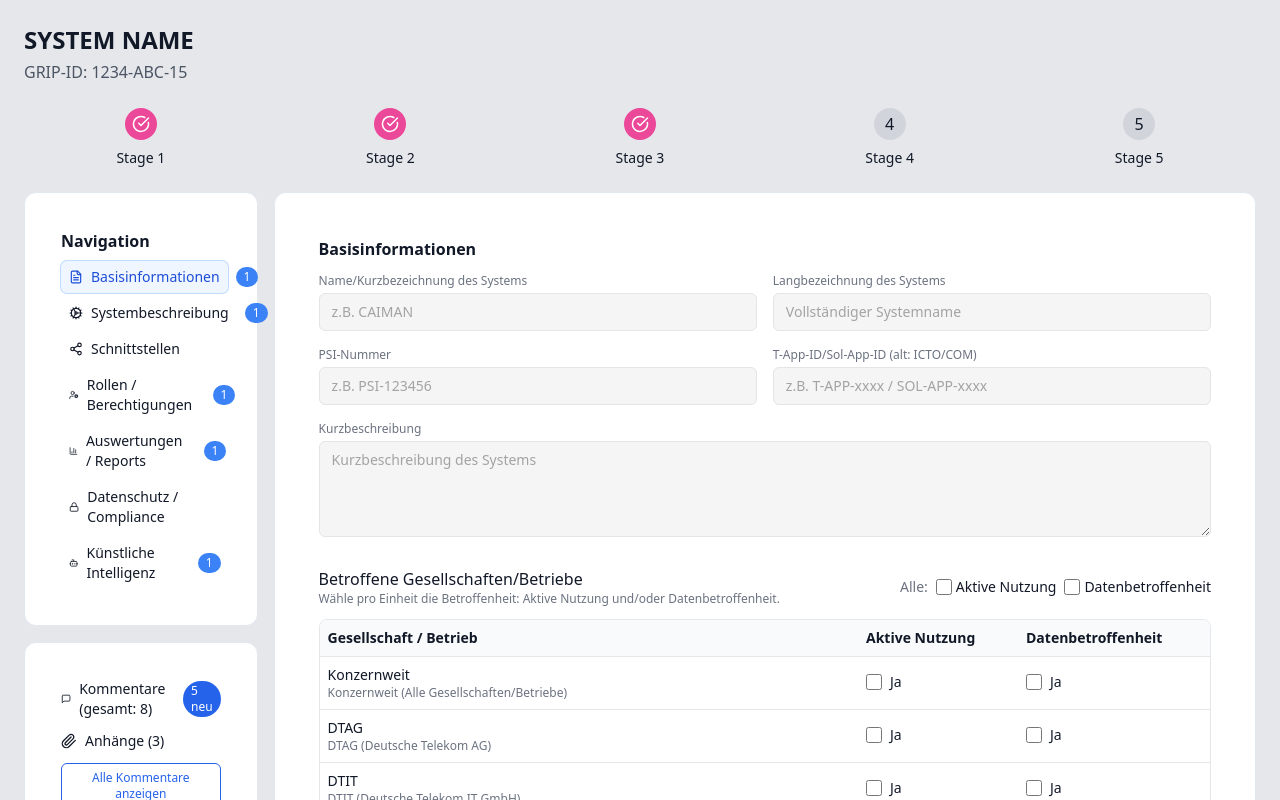
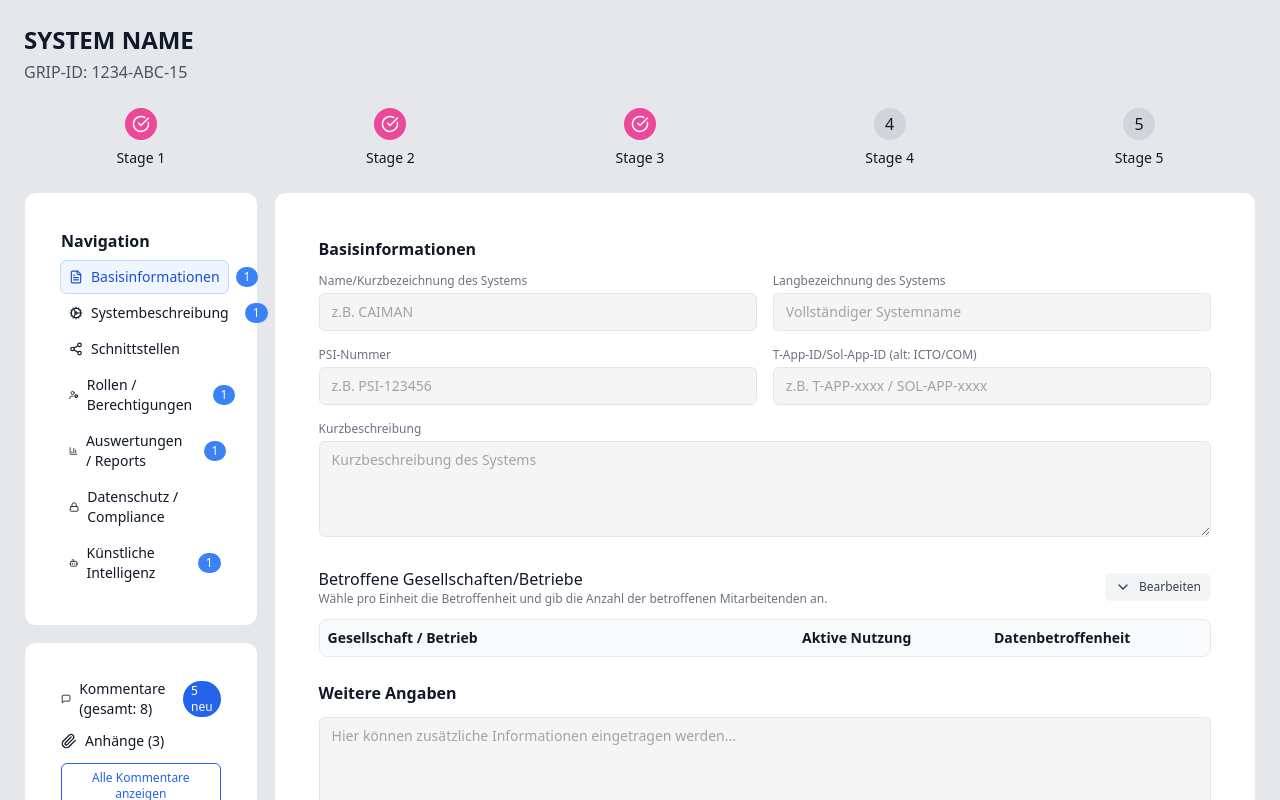
Before and after one commit to Fischimbiss/grid-tool, a React (Vite) app: page / in a window 1280 px wide. Shown: the top 800 px of the page. Built offline with nearby package versions, Linux system fonts and the light colour scheme.

Commit message:
feat: add employee counts and collapsible organization matrix

```diff
--- a/src/App.tsx
+++ b/src/App.tsx
@@ -125,7 +125,12 @@ const ORGS: { code: string; label: string }[] = [
   { code: "WS", label: "WS (TDG - Betrieb Zentrum Wholesale)" }
 ];
 
-type BasisMatrixEntry = { active: boolean; data: boolean };
+type BasisMatrixEntry = {
+  active: boolean;
+  data: boolean;
+  activeCount: number;
+  dataCount: number;
+};
 
 type BasisInfo = {
   shortName: string; // Name/Kurzbezeichnung des Systems
@@ -143,7 +148,7 @@ const makeInitialBasis = (): BasisInfo => ({
   appId: "",
   shortDescription: "",
   matrix: ORGS.reduce((acc, o) => {
-    acc[o.code] = { active: false, data: false };
+    acc[o.code] = { active: false, data: false, activeCount: 0, dataCount: 0 };
     return acc;
   }, {} as Record<string, BasisMatrixEntry>)
 });
@@ -236,6 +241,8 @@ export default function ToolReviewMockup() {
     const saved = localStorage.getItem("basis-info");
     return saved ? JSON.parse(saved) : makeInitialBasis();
   });
+
+  const [matrixExpanded, setMatrixExpanded] = useState(false);
 
   // Neuer-Badge-Entwurf
   const [draft, setDraft] = useState<
@@ -469,12 +476,36 @@ export default function ToolReviewMockup() {
 
   // Basis-Helfer
   const updateBasisField = (field: keyof BasisInfo, value: string) => setBasis((b) => ({ ...b, [field]: value }));
-  const setMatrix = (code: string, key: keyof BasisMatrixEntry, checked: boolean) =>
-    setBasis((b) => ({ ...b, matrix: { ...b.matrix, [code]: { ...b.matrix[code], [key]: checked } } }));
-  const selectAll = (type: keyof BasisMatrixEntry, checked: boolean) =>
+  const setMatrixValue = (
+    code: string,
+    key: keyof BasisMatrixEntry,
+    value: boolean | number
+  ) =>
     setBasis((b) => ({
       ...b,
-      matrix: Object.fromEntries(Object.entries(b.matrix).map(([k, v]) => [k, { ...v, [type]: checked }]))
+      matrix: { ...b.matrix, [code]: { ...b.matrix[code], [key]: value } }
+    }));
+  const setMatrixChecked = (code: string, key: "active" | "data", checked: boolean) =>
+    setBasis((b) => {
+      const entry = b.matrix[code];
+      const updated: BasisMatrixEntry = { ...entry, [key]: checked } as BasisMatrixEntry;
+      if (!checked) {
+        if (key === "active") updated.activeCount = 0;
+        if (key === "data") updated.dataCount = 0;
+      }
+      return { ...b, matrix: { ...b.matrix, [code]: updated } };
+    });
+  const setMatrixCount = (
+    code: string,
+    key: "activeCount" | "dataCount",
+    count: number
+  ) => setMatrixValue(code, key, count);
+  const selectAll = (type: "active" | "data", checked: boolean) =>
+    setBasis((b) => ({
+      ...b,
+      matrix: Object.fromEntries(
+        Object.entries(b.matrix).map(([k, v]) => [k, { ...v, [type]: checked }])
+      )
     }));
 
     return (
@@ -791,9 +822,17 @@ export default function ToolReviewMockup() {
                       <div className="flex items-center justify-between">
                         <div>
                           <h3 className="font-medium">Betroffene Gesellschaften/Betriebe</h3>
-                          <p className="text-xs text-gray-500">Wähle pro Einheit die Betroffenheit: <span className="font-medium">Aktive Nutzung</span> und/oder <span className="font-medium">Datenbetroffenheit</span>.</p>
+                          <p className="text-xs text-gray-500">Wähle pro Einheit die Betroffenheit und gib die Anzahl der betroffenen Mitarbeitenden an.</p>
                         </div>
-                        <div className="flex items-center gap-2 text-sm">
+                        <Button variant="neutral" size="sm" onClick={() => setMatrixExpanded((e) => !e)} className="flex items-center gap-1">
+                          {matrixExpanded ? <ChevronUp size={16} /> : <ChevronDown size={16} />}
+                          {matrixExpanded ? "Einklappen" : "Bearbeiten"}
+                        </Button>
+                      </div>
+
+                      {matrixExpanded ? (
+                        <>
+                          <div className="flex items-center justify-end gap-2 text-sm">
                             <span className="text-gray-500">Alle:</span>
                             <label className="inline-flex items-center gap-1">
                               <Checkbox checked={Object.values(basis.matrix).every((m) => m.active)} onCheckedChange={(c) => selectAll("active", Boolean(c))} />
@@ -804,15 +843,14 @@ export default function ToolReviewMockup() {
                               <span>Datenbetroffenheit</span>
                             </label>
                           </div>
-                      </div>
 
                           <div className="overflow-auto rounded-lg border bg-white">
                             <table className="w-full text-sm">
                               <thead className="bg-gray-50">
                                 <tr>
                                   <th className="text-left p-2">Gesellschaft / Betrieb</th>
-                              <th className="text-left p-2 w-40">Aktive Nutzung</th>
-                              <th className="text-left p-2 w-48">Datenbetroffenheit</th>
+                                  <th className="text-left p-2 w-48">Aktive Nutzung</th>
+                                  <th className="text-left p-2 w-56">Datenbetroffenheit</th>
                                 </tr>
                               </thead>
                               <tbody>
@@ -823,16 +861,28 @@ export default function ToolReviewMockup() {
                                       <div className="text-xs text-gray-500">{o.label}</div>
                                     </td>
                                     <td className="p-2">
-                                  <label className="inline-flex items-center gap-2">
-                                    <Checkbox checked={basis.matrix[o.code]?.active || false} onCheckedChange={(c) => setMatrix(o.code, "active", Boolean(c))} />
-                                    <span>Ja</span>
-                                  </label>
+                                      <div className="flex items-center gap-2">
+                                        <Checkbox checked={basis.matrix[o.code]?.active || false} onCheckedChange={(c) => setMatrixChecked(o.code, "active", Boolean(c))} />
+                                        <Input
+                                          type="number"
+                                          className="w-24"
+                                          value={basis.matrix[o.code]?.activeCount || 0}
+                                          onChange={(e) => setMatrixCount(o.code, "activeCount", Number(e.target.value) || 0)}
+                                          disabled={!basis.matrix[o.code]?.active}
+                                        />
+                                      </div>
                                     </td>
                                     <td className="p-2">
-                                  <label className="inline-flex items-center gap-2">
-                                    <Checkbox checked={basis.matrix[o.code]?.data || false} onCheckedChange={(c) => setMatrix(o.code, "data", Boolean(c))} />
-                                    <span>Ja</span>
-                                  </label>
+                                      <div className="flex items-center gap-2">
+                                        <Checkbox checked={basis.matrix[o.code]?.data || false} onCheckedChange={(c) => setMatrixChecked(o.code, "data", Boolean(c))} />
+                                        <Input
+                                          type="number"
+                                          className="w-24"
+                                          value={basis.matrix[o.code]?.dataCount || 0}
+                                          onChange={(e) => setMatrixCount(o.code, "dataCount", Number(e.target.value) || 0)}
+                                          disabled={!basis.matrix[o.code]?.data}
+                                        />
+                                      </div>
                                     </td>
                                   </tr>
                                 ))}
@@ -844,6 +894,38 @@ export default function ToolReviewMockup() {
                             <Button variant="danger" onClick={() => setBasis(makeInitialBasis())}>Zurücksetzen</Button>
                             <Button onClick={() => localStorage.setItem("basis-info", JSON.stringify(basis))}>Speichern</Button>
                           </div>
+                        </>
+                      ) : (
+                        <div className="overflow-auto rounded-lg border bg-white">
+                          <table className="w-full text-sm">
+                            <thead className="bg-gray-50">
+                              <tr>
+                                <th className="text-left p-2">Gesellschaft / Betrieb</th>
+                                <th className="text-left p-2 w-48">Aktive Nutzung</th>
+                                <th className="text-left p-2 w-56">Datenbetroffenheit</th>
+                              </tr>
+                            </thead>
+                            <tbody>
+                              {Object.entries(basis.matrix)
+                                .filter(([_, v]) => v.active || v.data)
+                                .map(([code, v]) => {
+                                  const org = ORGS.find((o) => o.code === code);
+                                  if (!org) return null;
+                                  return (
+                                    <tr key={code} className="border-t">
+                                      <td className="p-2">
+                                        <div className="font-medium">{org.code}</div>
+                                        <div className="text-xs text-gray-500">{org.label}</div>
+                                      </td>
+                                      <td className="p-2">{v.active ? v.activeCount : "-"}</td>
+                                      <td className="p-2">{v.data ? v.dataCount : "-"}</td>
+                                    </tr>
+                                  );
+                                })}
+                            </tbody>
+                          </table>
+                        </div>
+                      )}
                     </div>
                   </div>
                 ) : (
```
Lines whose indentation alone changed are shown as unchanged.
